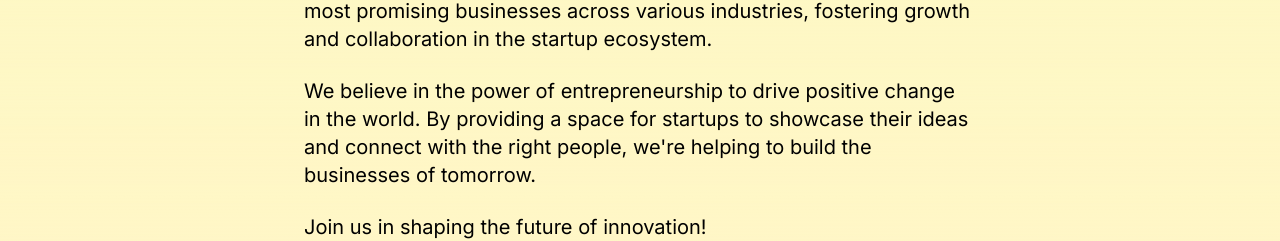
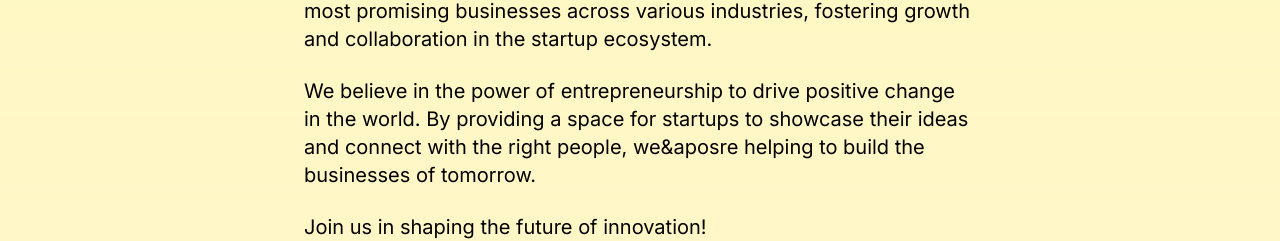
Before and after one commit to Huseyn005/Biznest, a Next.js app: page /about in a window 1280 px wide. Shown: the part 224-465 px from the top of the page. Built offline with nearby package versions, Linux system fonts and the light colour scheme.

Commit message:
Fixed unescaped apostrophes and replaced <img> with <Image />

```diff
--- a/app/about/page.tsx
+++ b/app/about/page.tsx
@@ -3,14 +3,13 @@ export default function About() {
         <div className="max-w-2xl mx-auto">
             <h1 className="text-4xl font-bold mb-8">About StartupHub</h1>
             <p className="text-xl mb-6">
-        StartupHub is a premier marketplace connecting innovative startups with investors, partners, and customers. Our platform showcases the most promising businesses across various industries, fostering growth and collaboration in the startup ecosystem.
+                StartupHub is a premier marketplace connecting innovative startups with investors, partners, and customers. Our platform showcases the most promising businesses across various industries, fostering growth and collaboration in the
+                startup ecosystem.
             </p>
             <p className="text-xl mb-6">
-        We believe in the power of entrepreneurship to drive positive change in the world. By providing a space for startups to showcase their ideas and connect with the right people, we're helping to build the businesses of tomorrow.
+                We believe in the power of entrepreneurship to drive positive change in the world. By providing a space for startups to showcase their ideas and connect with the right people, we&aposre helping to build the businesses of tomorrow.
             </p>
-      <p className="text-xl">
-        Join us in shaping the future of innovation!
-      </p>
+            <p className="text-xl">Join us in shaping the future of innovation!</p>
         </div>
-  )
+    );
 }
```
Lines whose indentation alone changed are shown as unchanged.
